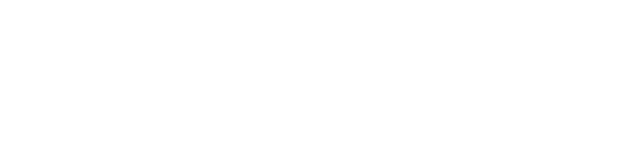
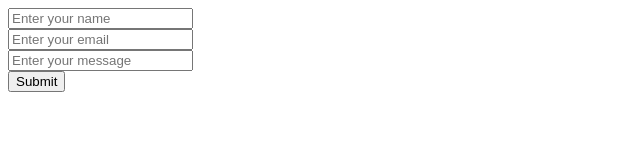
Before and after one commit to SazWebDesigns/WebAndUIDesignProject, a plain HTML site: page contactUs.html in a window 1280 px wide. Shown: the whole page, without its empty margins (0-640 px from the left). Drawn offline with Linux system fonts and the light colour scheme.

Commit message:
Added html for a form as mandotory for project

```diff
--- a/contactUs.html
+++ b/contactUs.html
@@ -10,7 +10,14 @@
 	<body>
 		<header></header>
 		<nav></nav>
-		<main></main>
+		<main>
+			<form>
+				<input name="name" type="text" placeholder="Enter your name"><br>
+				<input name="email" type="email" placeholder="Enter your email"><br>
+				<input name ="message" type="text" placeholder="Enter your message"><br>
+				<button type="submit">Submit</button>
+			</form>
+		</main>
 		<footer></footer>
 		<script src="app.js"></script>
 	</body>
```
